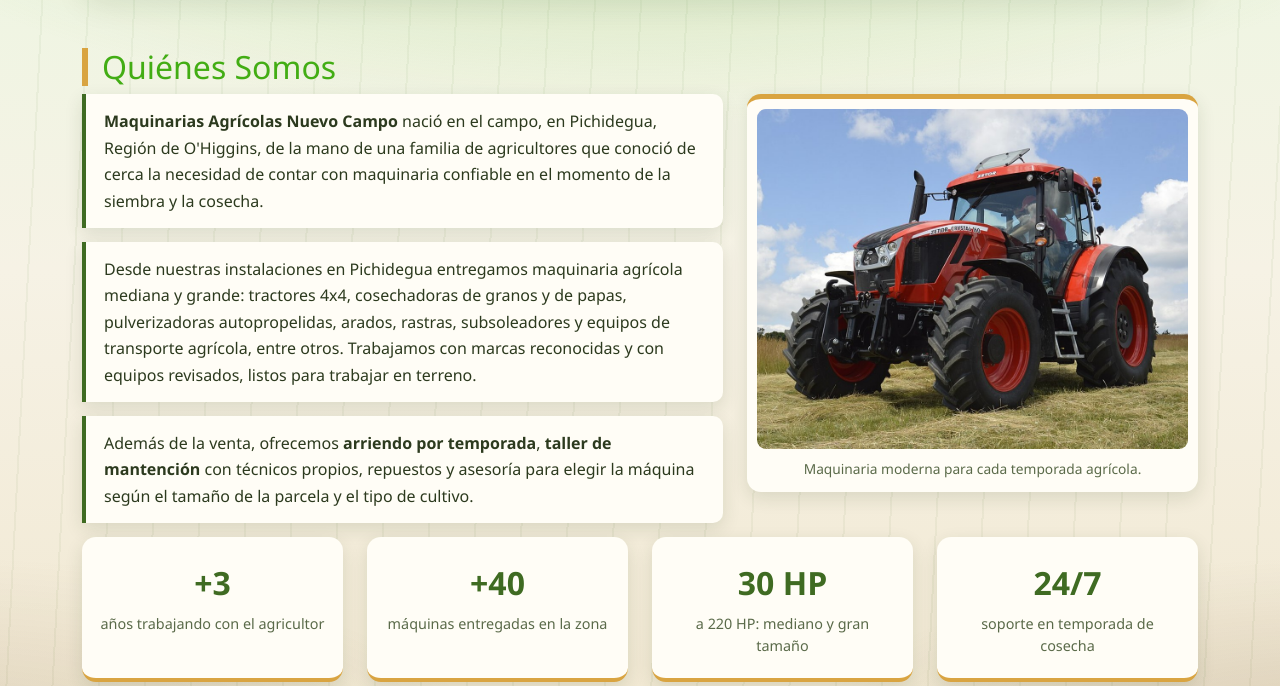
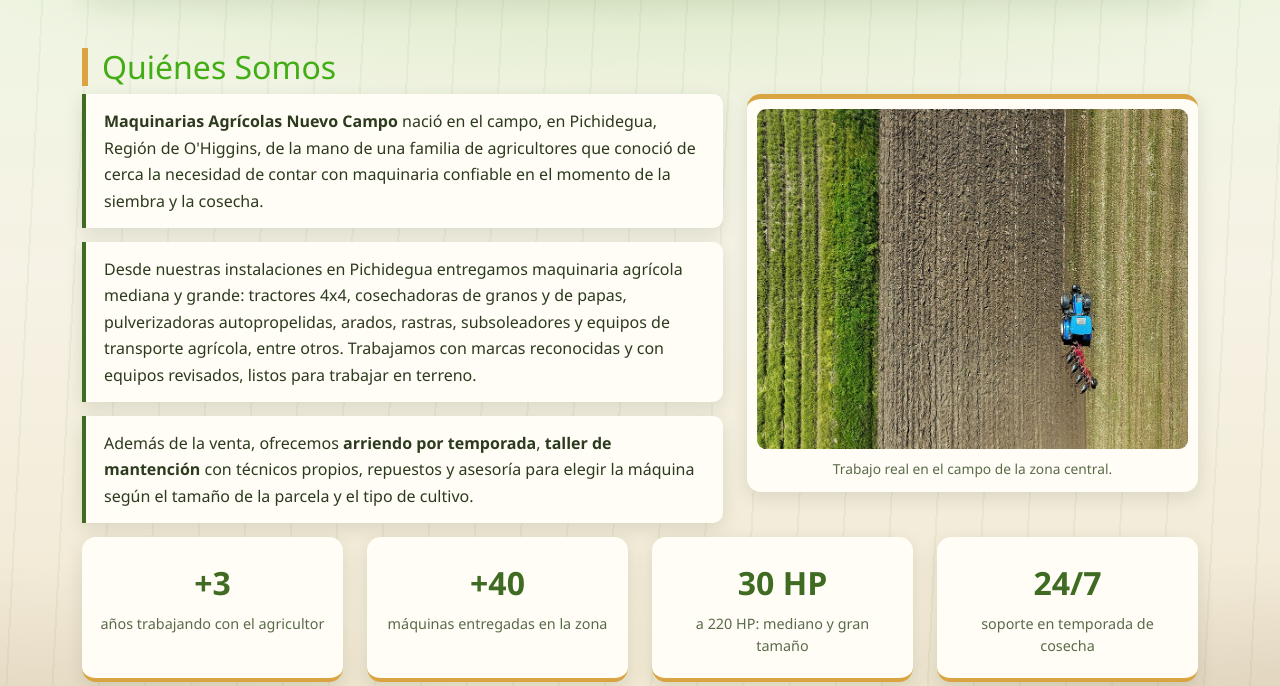
Before and after one commit to josemiguelpinoj-source/Maquinarias-Agricolas, a Django app: page /nosotros/ in a window 1280 px wide. Shown: the part 90-776 px from the top of the page. Run offline with Django 5.2, Linux system fonts and the light colour scheme.

Commit message:
Revert "Update the about page tractor photo"
This reverts commit c0c6cbe369cbd4fcc08fd0a6326aeb4940356857.

```diff
--- a/paginas/static/paginas/estilos.css
+++ b/paginas/static/paginas/estilos.css
@@ -441,7 +441,6 @@ h2.pagina-titulo {
     width: 100%;
     height: 340px;
     object-fit: cover;
-    object-position: center 58%;
     border-radius: 9px;
 }
 
--- a/paginas/templates/paginas/nosotros.html
+++ b/paginas/templates/paginas/nosotros.html
@@ -25,8 +25,8 @@
     </div>
     <div class="col-lg-5">
         <figure class="foto-lateral">
-            <img src="{% static 'paginas/productos/tractor-grande.jpg' %}" alt="Tractor moderno con cabina trabajando en un campo" loading="lazy">
-            <figcaption>Maquinaria moderna para cada temporada agrícola.</figcaption>
+            <img src="{% static 'paginas/productos/tractor-mediano.jpg' %}" alt="Tractor trabajando la tierra en un campo agrícola" loading="lazy">
+            <figcaption>Trabajo real en el campo de la zona central.</figcaption>
         </figure>
     </div>
 </section>
```
Also changed, not shown: paginas/tests.py (+0 -8 lines).
